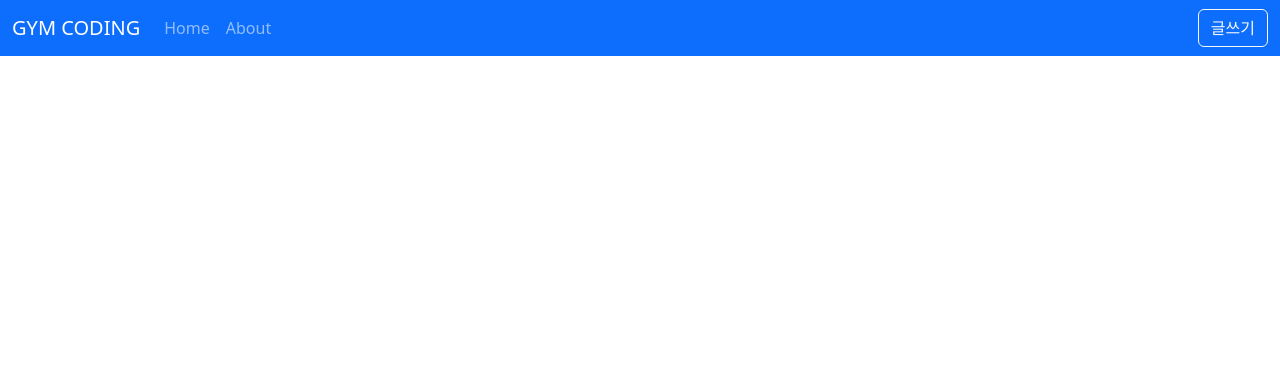
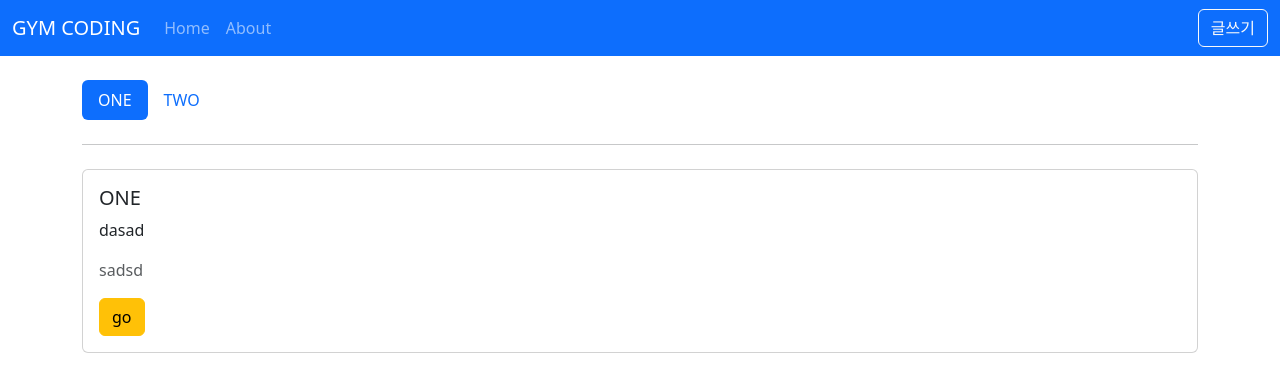
Before and after one commit to looks32/vue3-posts, a Vue app: page /nested/one in a window 1280 px wide. Shown: the top 392 px of the page. Built offline with nearby package versions, Linux system fonts and the light colour scheme.

Commit message:
6 - 404 & 중첩 라우터

```diff
--- a/src/router/index.js
+++ b/src/router/index.js
@@ -5,6 +5,11 @@
 import PostDetailView from "@/views/posts/PostDetailView.vue";
 import PostListView from "@/views/posts/PostListView.vue";
 import PostEditView from "@/views/posts/PostEditView.vue";
+import NotFoundView from "@/views/NotFoundView.vue";
+import NestedView from "@/views/nested/NestedView.vue";
+import NestedOneView from "@/views/nested/NestedOneView.vue";
+import NestedTwoView from "@/views/nested/NestedTwoView.vue";
+import NestedHomeView from "@/views/nested/NestedHomeView.vue";
 
 const routes = [
 	{
@@ -38,6 +43,33 @@
 	  name : 'PostEdit',
 	  component: PostEditView ,
 	},
+	{
+	  path: '/:pathMatch(.*)*',
+	  name: 'NotFound',
+	  component: NotFoundView,
+	},
+	{
+	  path: '/nested',
+	  name: 'Nested',
+	  component: NestedView,
+	  children : [
+		{
+			path:'',
+			name : 'NestedHomeView',
+			component : NestedHomeView,
+		},
+		{
+			path:'one',
+			name : 'NestedOneView',
+			component : NestedOneView,
+		},
+		{
+			path:'two',
+			name : 'NestedTwoView',
+			component : NestedTwoView,
+		},
+	  ]
+	},
   ];
 
 const router = createRouter({
--- /dev/null
+++ b/src/views/NotFoundView.vue
@@ -0,0 +1,16 @@
+<template>
+	<div class="text-center py-5">
+		<h1>Oops!</h1>
+		<h2>404 Not Found</h2>
+		<div class="text-muted">요청한 페이지를 찾을 수 없습니다!</div>
+		<div class="mt-4">
+			<RouterLink to="/">
+				<button class="btn btn-primary">HOME</button>
+			</RouterLink>
+		</div>
+	</div>
+</template>
+
+<script setup></script>
+
+<style lang="scss" scoped></style>
--- /dev/null
+++ b/src/views/nested/NestedHomeView.vue
@@ -0,0 +1,17 @@
+<template>
+	<div class="card">
+		<div class="card-header">Home</div>
+		<div class="card-body">
+			<p class="card-title">routes home</p>
+		</div>
+	</div>
+</template>
+
+
+<script setup>
+
+</script>
+
+<style lang="scss" scoped>
+
+</style>
--- /dev/null
+++ b/src/views/nested/NestedOneView.vue
@@ -0,0 +1,19 @@
+<template>
+	<div class="card">
+		<div class="card-body">
+			<h5 class="card-title">ONE</h5>
+			<p class="card-text">dasad</p>
+			<p class="text-muted">sadsd</p>
+			<a href="#;" class="btn btn-warning">go</a>
+		</div>
+	</div>
+</template>
+
+
+<script setup>
+
+</script>
+
+<style lang="scss" scoped>
+
+</style>
--- /dev/null
+++ b/src/views/nested/NestedTwoView.vue
@@ -0,0 +1,19 @@
+<template>
+	<div class="card">
+		<div class="card-body">
+			<h5 class="card-title">TWO</h5>
+			<p class="card-text">dasad</p>
+			<p class="text-muted">sadsd</p>
+			<a href="#;" class="btn btn-warning">go</a>
+		</div>
+	</div>
+</template>
+
+
+<script setup>
+
+</script>
+
+<style lang="scss" scoped>
+
+</style>
--- /dev/null
+++ b/src/views/nested/NestedView.vue
@@ -0,0 +1,22 @@
+<template>
+	<div>
+		<ul class="nav nav-pills">
+			<li class="nav-item">
+				<router-link class="nav-link" active-class="active" to="/nested/one">ONE</router-link>
+			</li>
+			<li class="nav-item">
+				<router-link class="nav-link" active-class="active" to="/nested/two">TWO</router-link>
+			</li>
+		</ul>
+		<hr class="my-4"/>
+		<router-view></router-view>
+	</div>
+</template>
+
+<script setup>
+
+</script>
+
+<style lang="scss" scoped>
+
+</style>
```
